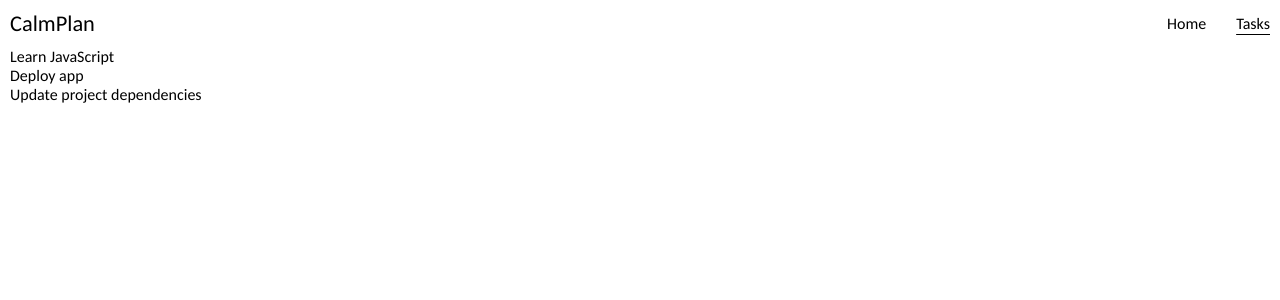
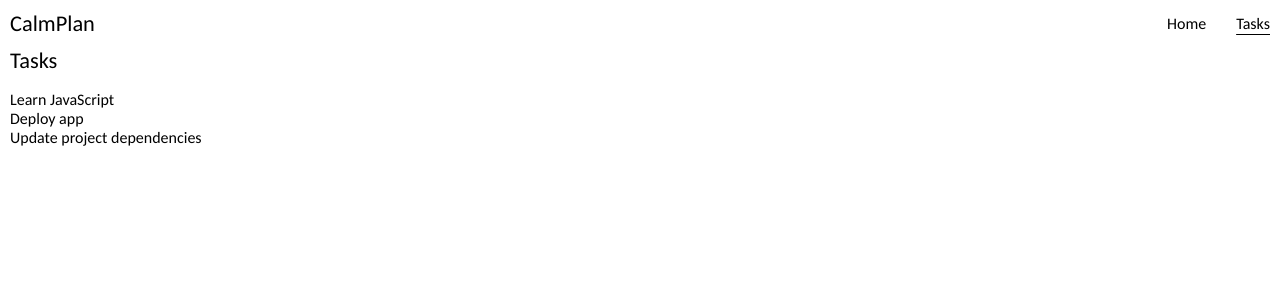
Before and after one commit to large-bytes/CalmPlan, a React (Vite) app: page /tasks in a window 1280 px wide. Shown: the top 300 px of the page. Built offline with nearby package versions, Linux system fonts and the light colour scheme.

Commit message:
Update TaskList

```diff
--- a/src/assets/mockTasks.ts
+++ b/src/assets/mockTasks.ts
@@ -1,11 +1,12 @@
 export type TaskProps = {
+  id: number;
   name: string;
 };
 
 const mockTasks: TaskProps[] = [
-  { name: "Learn JavaScript" },
-  { name: "Deploy app" },
-  { name: "Update project dependencies" },
+  { id: 1, name: "Learn JavaScript" },
+  { id: 2, name: "Deploy app" },
+  { id: 3, name: "Update project dependencies" },
 ];
 
 export default mockTasks;
--- a/src/components/task_list/TaskList.tsx
+++ b/src/components/task_list/TaskList.tsx
@@ -1,10 +1,15 @@
 // file: src/components/task_list/TaskList.tsx
-import mockTasks from "../../assets/mockTasks.js";
+
+import { TaskProps } from "../../assets/mockTasks.ts";
 import Task from "./Task.js";
 
-const TaskList = () => {
+type TaskListProps = {
+  tasks: TaskProps[];
+};
+
+const TaskList: React.FC<TaskListProps> = ({ tasks }) => {
   return (
-    <ul>{mockTasks && mockTasks.map((task) => <Task name={task.name} />)}</ul>
+    <ul>{tasks && tasks.map((task) => <Task key={task.id} {...task} />)}</ul>
   );
 };
 
--- /dev/null
+++ b/src/routes/Tasks.module.css
@@ -0,0 +1,4 @@
+.header {
+  font-size: 1.4rem;
+  margin-bottom: 1rem;
+}
--- a/src/routes/Tasks.tsx
+++ b/src/routes/Tasks.tsx
@@ -1,13 +1,19 @@
 // file: src/routes/Tasks.tsx
+import { useState } from "react";
+import styles from "./Tasks.module.css";
+import TaskList from "../components/task_list/TaskList";
+import { TaskProps } from "../assets/mockTasks.ts";
+import mockTasks from "../assets/mockTasks.ts";
 
-import TaskList from "../components/task_list/TaskList";
+const Tasks = () => {
+  const [tasks] = useState<TaskProps[]>(mockTasks);
 
-const tasks = () => {
   return (
     <>
-      <TaskList />
+      <h2 className={styles.header}>Tasks</h2>
+      <TaskList tasks={tasks} />
     </>
   );
 };
 
-export default tasks;
+export default Tasks;
```
